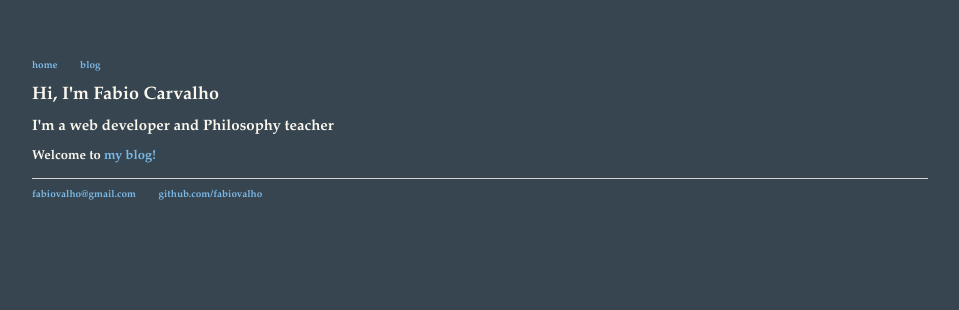
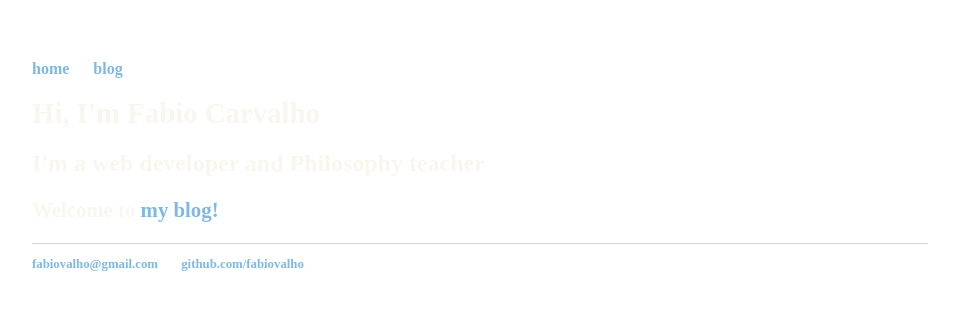
Before and after one commit to fabiovalho/fabiovalho.github.io, a Jekyll site: the page built from index.html, in a window 1280 px wide. Shown: the top 310 px of the page, without its empty margins (160-1119 px from the left). Built offline with Jekyll 4.4.1, drawn with Linux system fonts in a browser that asks for light colours.

Commit message:
Update main.css

```diff
--- a/css/main.css
+++ b/css/main.css
@@ -1,6 +1,5 @@
 * {
-    font-size: 10px;
-    font-family: 'Alegreya', Garamond, serif;
+    font: 1.4rem/2rem "et-book", Palatino, "Palatino Linotype", "Palatino LT STD", "Book Antiqua", Georgia, serif
     background-color: #36454F;
     color: #F9F6EE;
 
```
